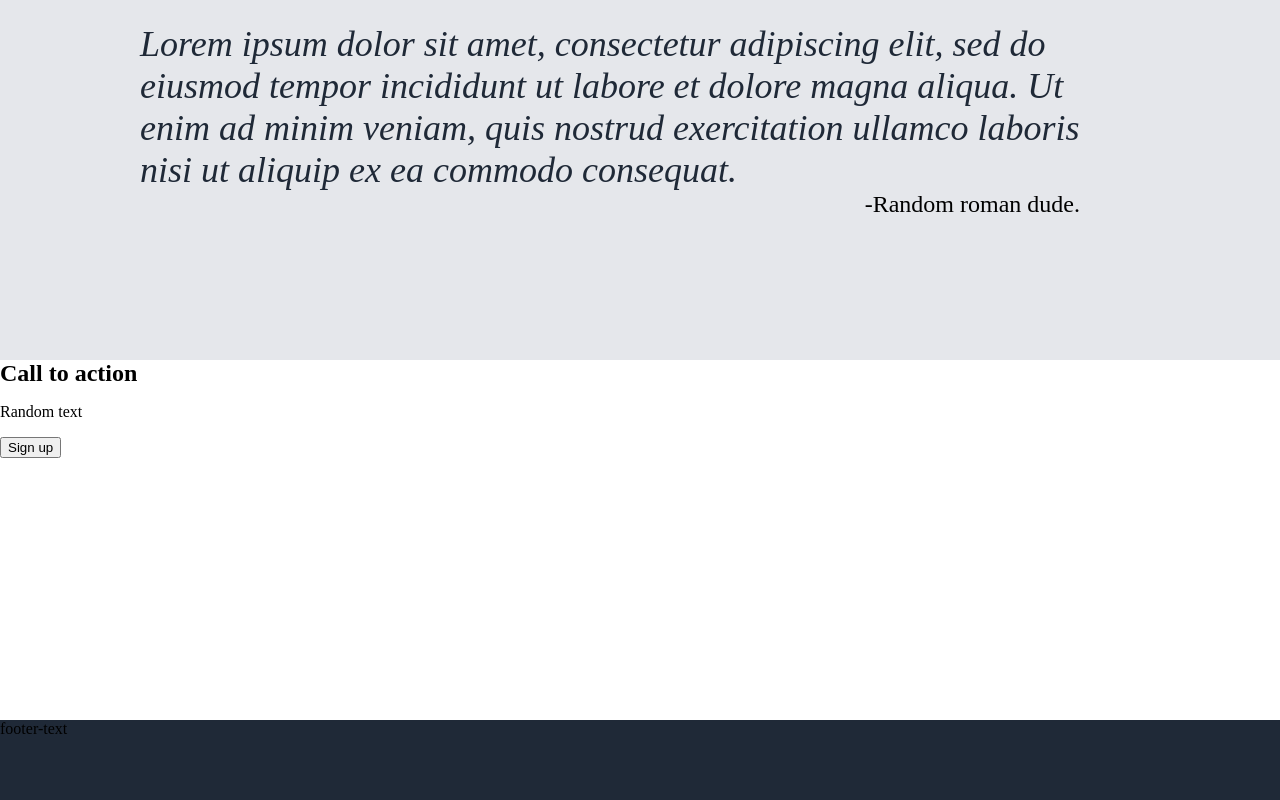
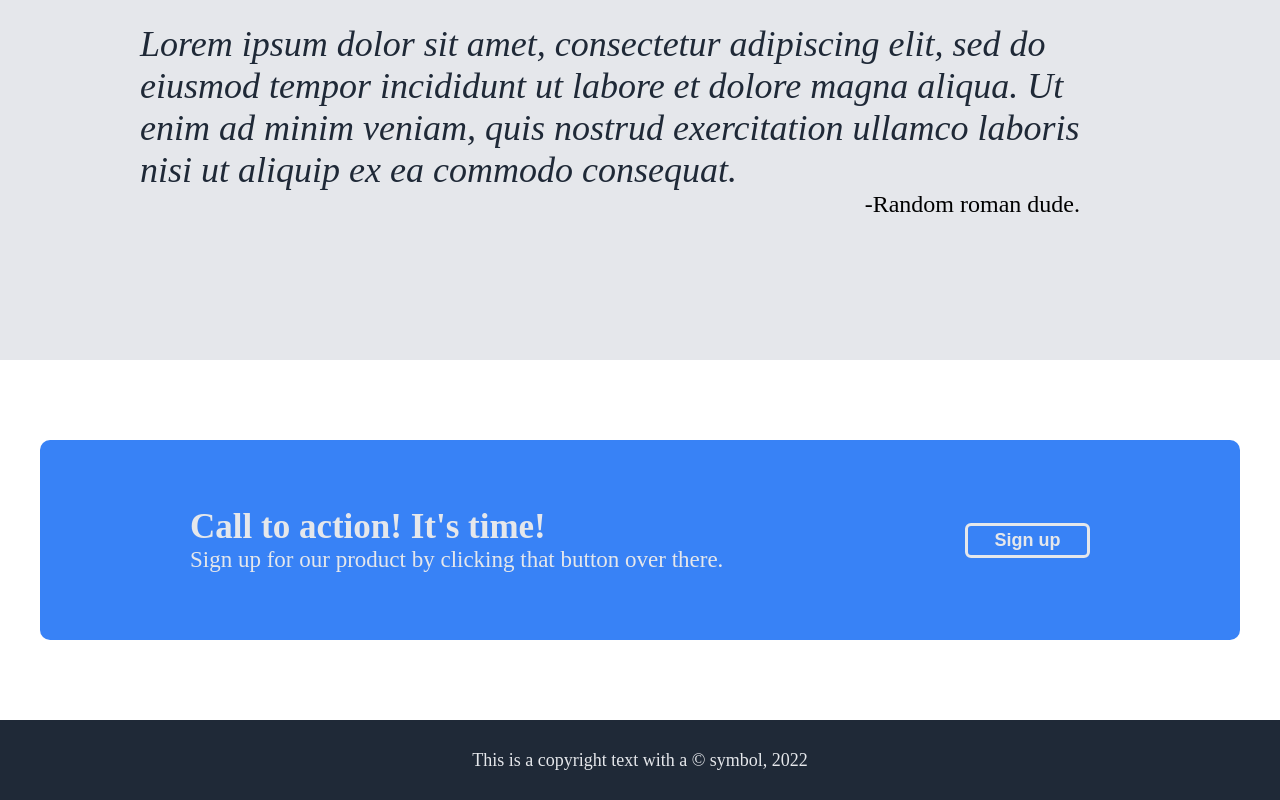
Before and after one commit to adolfo92/TOP-LandingProject, a plain HTML site: page index.html in a window 1280 px wide. Shown: the part 1235-2035 px from the top of the page. Drawn offline with Linux system fonts and the light colour scheme.

Commit message:
Finished project

```diff
--- a/index.html
+++ b/index.html
@@ -121,14 +121,14 @@
 
             <div class="calltoaction">
 
-                <div class="sfour-right">
+                <div class="sfour-left">
 
-                    <h2>Call to action</h2>
-                    <p>Random text</p>
+                    <h2>Call to action! It's time!</h2>
+                    <p>Sign up for our product by clicking that button over there.</p>
 
                 </div>
 
-                <div class="sfour-left">
+                <div class="sfour-right">
 
                     <button>Sign up</button>
 
@@ -140,7 +140,7 @@
 
 
         <div class="footer">
-            footer-text
+            This is a copyright text with a &copy; symbol, 2022
         </div>
 
 
--- a/style.css
+++ b/style.css
@@ -74,7 +74,7 @@ body, h1, h2, ul{
 
 }
 
-.sone-left>button{
+button{
 
     background-color: #3882f6;
     color:#E5E7Eb;
@@ -160,12 +160,64 @@ cite{
 /*------------------- SECTION 4------------------------*/
 .sfour{
     height: 45vh;
+    display:flex;
+    align-items: center;
+    justify-content: center;
+}
+
+.calltoaction{
+    width: 1200px;
+    height: 200px;
+    border-radius: 10px;
+    color: #E5E7Eb;
+    background-color: #3882f6;
+    display: flex;
+    align-items: center;
+
+}
+
+.sfour-left{
+    flex:1;
+    display: flex;
+    flex-direction: column;
+    justify-content: center;
+    align-content: center;
+    margin-left: 150px;
+
+}
+
+.sfour-right{
+    display: flex;
+    justify-content: center;
+    align-content: center;
+    margin-right: 150px;
+}
+
+.sfour-left>h2{
+    font-size: 35px;
+    font-weight: bold;
+}
+
+.sfour-left>p{
+    margin: 0;
+    font-size: 23px;
+}
+
+.sfour-right>button{
+
+    border: 3px solid #E5E7Eb;
+
 
 }
 
 /*------------------- FOOTER ------------------------*/
 .footer{
     background-color: #1f2937;
+    color: #E5E7Eb;
+    font-size: 18px;
     height: 10vh;
+    display: flex;
+    justify-content: center;
+    align-items: center;
 
 }
```
